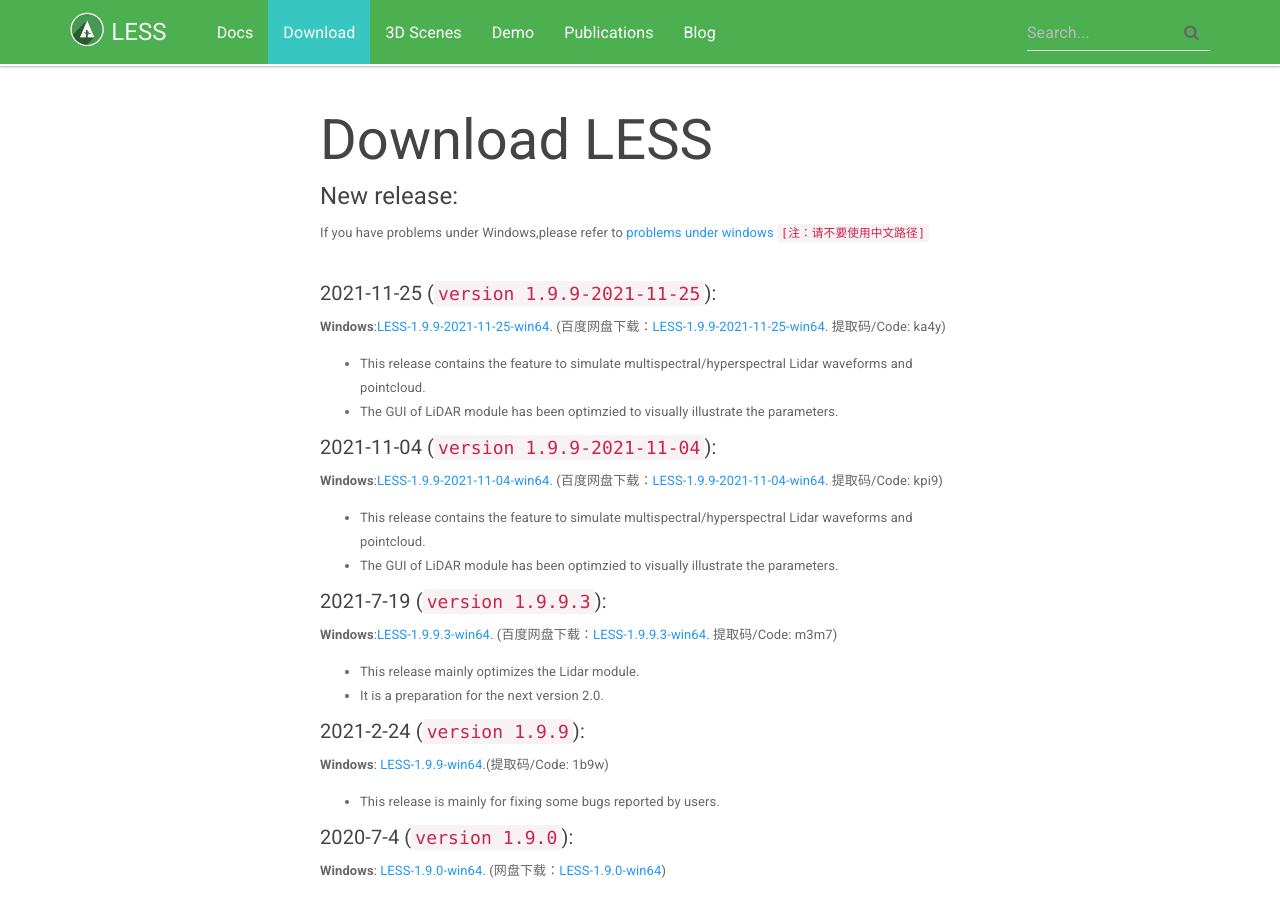
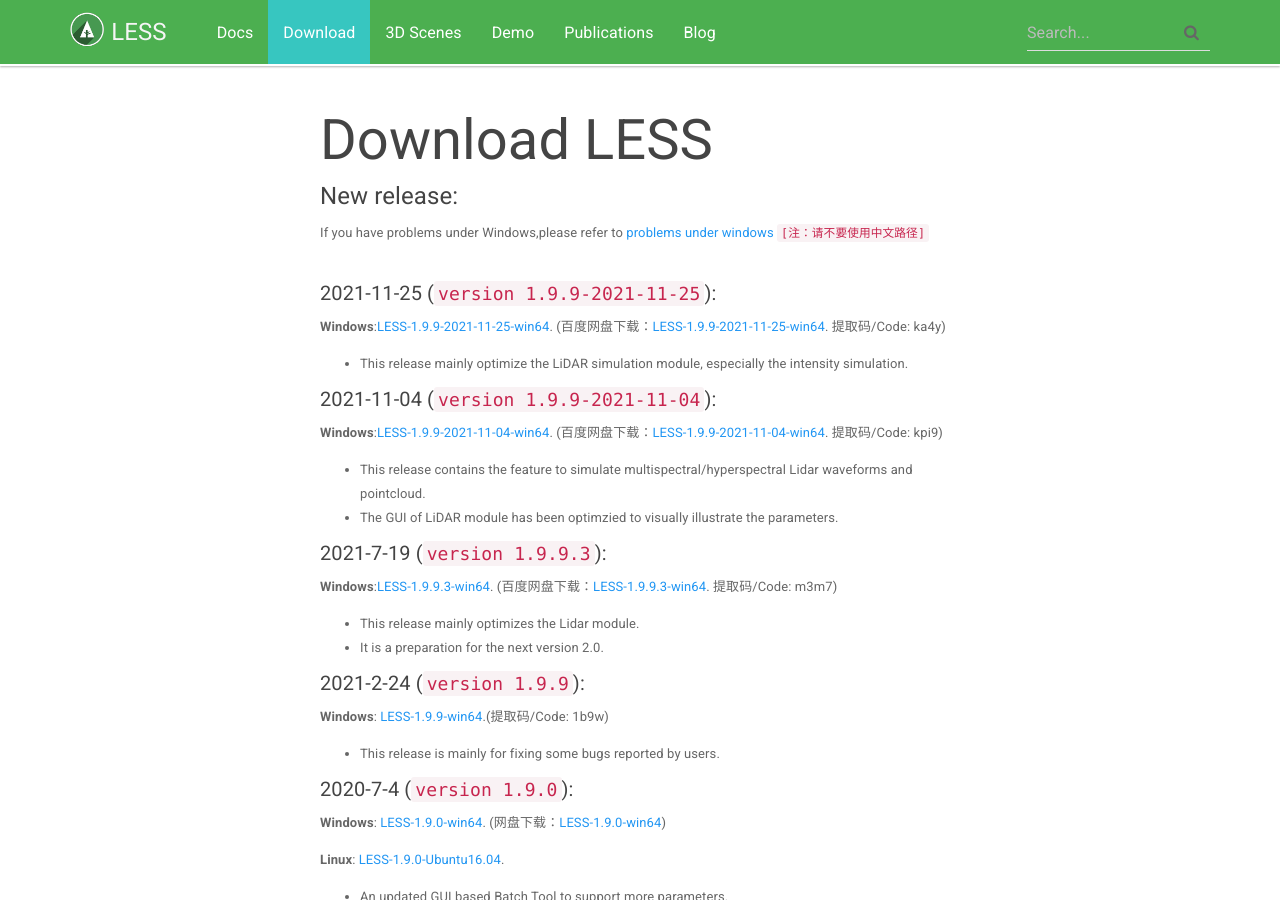
Before and after one commit to jianboqi/jianboqi.github.io, a Jekyll site: the page built from download-less.md, in a window 1280 px wide and 900 px high. Built offline with Jekyll 4.4.1, drawn with Linux system fonts in a browser that asks for light colours; nearby versions of some CDN libraries.

Commit message:
Update download-less.md

```diff
--- a/download-less.md
+++ b/download-less.md
@@ -16,8 +16,7 @@
 ##### 2021-11-25 (`version 1.9.9-2021-11-25`):
 **Windows**:<a href="" onClick="ga('send', 'event', 'LESSDownload','V1.9.9-2021-11-25','Win64');">LESS-1.9.9-2021-11-25-win64</a>. (百度网盘下载：<a href="https://pan.baidu.com/s/1MTv2BCGgDNlWzlBUhq_SFA" onClick="ga('send', 'event', 'LESSDownload','V1.9.9-2021-11-25','Win64');">LESS-1.9.9-2021-11-25-win64</a>. 提取码/Code: ka4y)
 
-* This release contains the feature to simulate multispectral/hyperspectral Lidar waveforms and pointcloud.
-* The GUI of LiDAR module has been optimzied to visually illustrate the parameters.
+* This release mainly optimize the LiDAR simulation module, especially the intensity simulation.
 
 
 ##### 2021-11-04 (`version 1.9.9-2021-11-04`):
```
